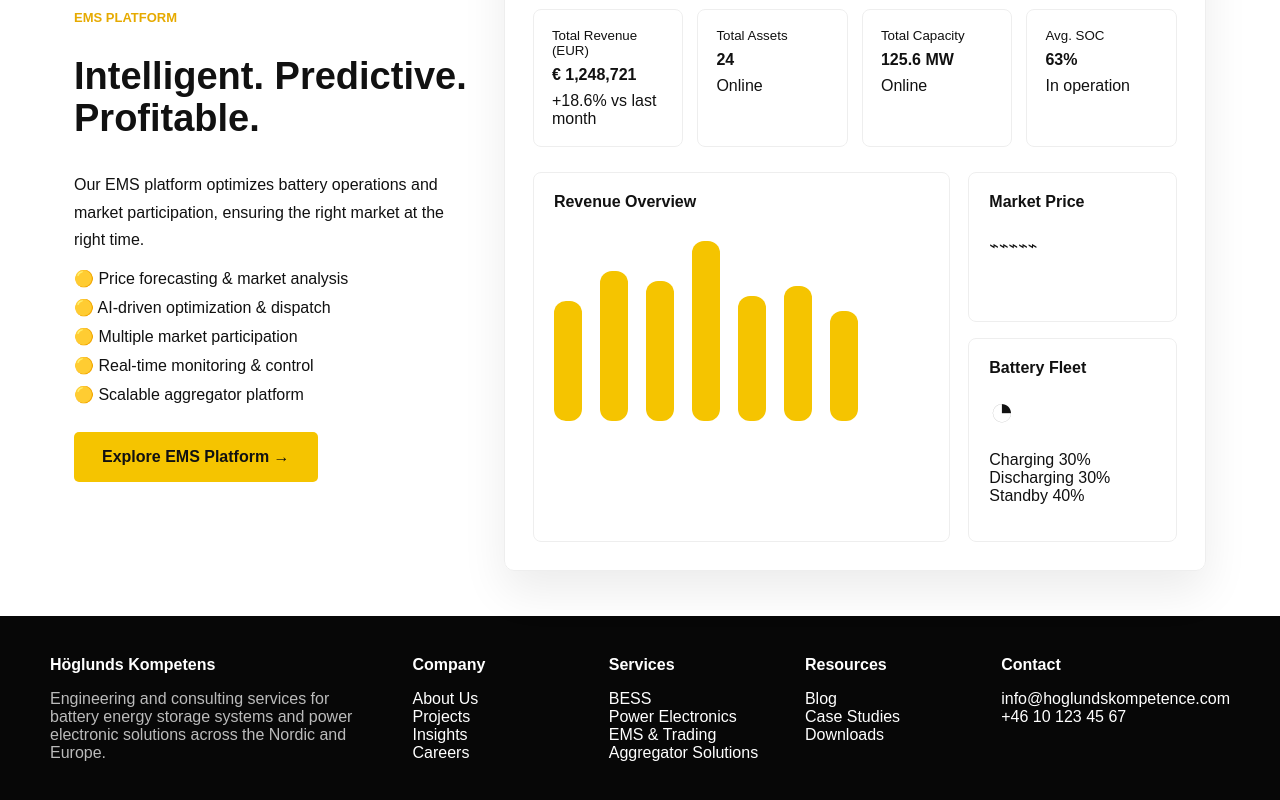
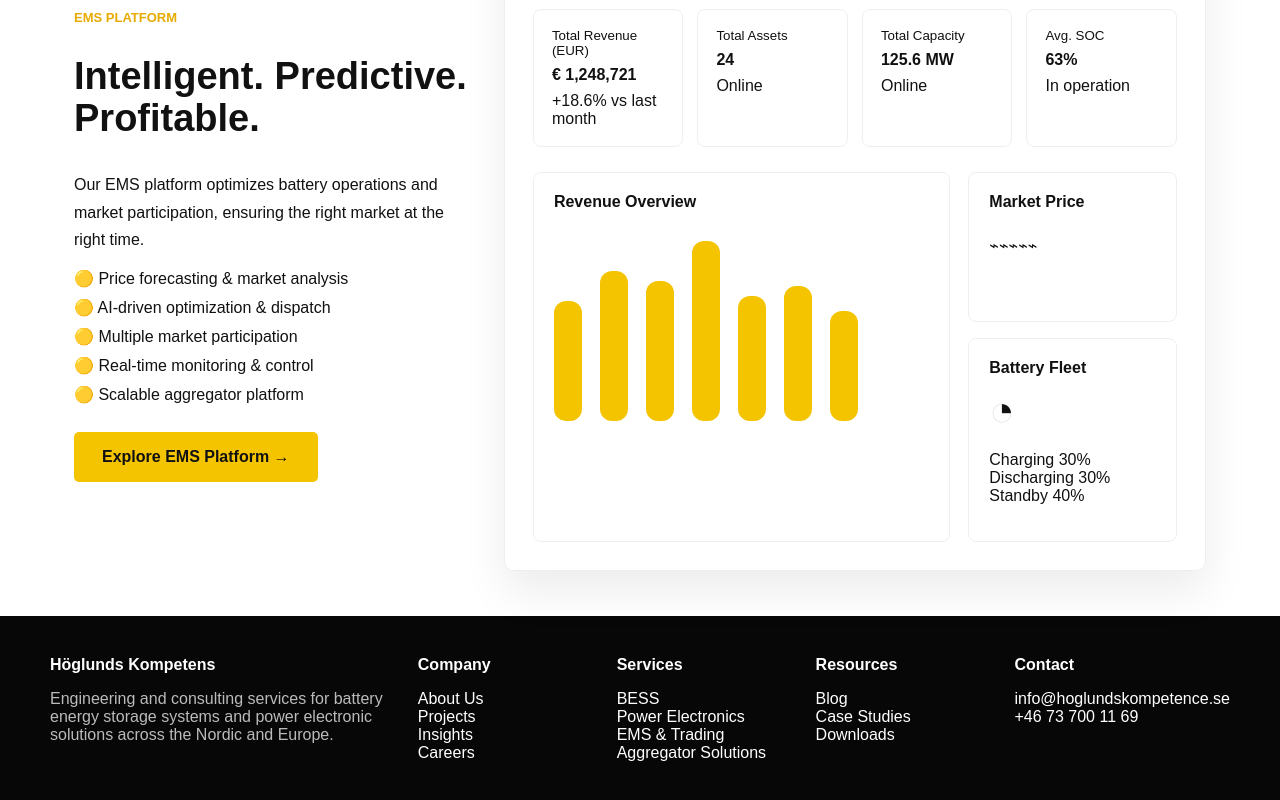
Before and after one commit to metomatab-hoglund/hoglunds-kompeten-site, a Next.js app in the folder hoglunds-kompeten-site/: page /about in a window 1280 px wide. Shown: the part 1254-2054 px from the top of the page. Built offline with nearby package versions, Linux system fonts and the light colour scheme.

Commit message:
Update page.js

```diff
--- a/hoglunds-kompeten-site/app/[locale]/page.js
+++ b/hoglunds-kompeten-site/app/[locale]/page.js
@@ -179,7 +179,7 @@
         <div><b>Company</b><p>About Us<br />Projects<br />Insights<br />Careers</p></div>
         <div><b>Services</b><p>BESS<br />Power Electronics<br />EMS & Trading<br />Aggregator Solutions</p></div>
         <div><b>Resources</b><p>Blog<br />Case Studies<br />Downloads</p></div>
-        <div><b>Contact</b><p>info@hoglundskompetence.com<br />+46 10 123 45 67</p></div>
+        <div><b>Contact</b><p>info@hoglundskompetence.se<br />+46 73 700 11 69</p></div>
       </div>
     </footer>
   );
```
